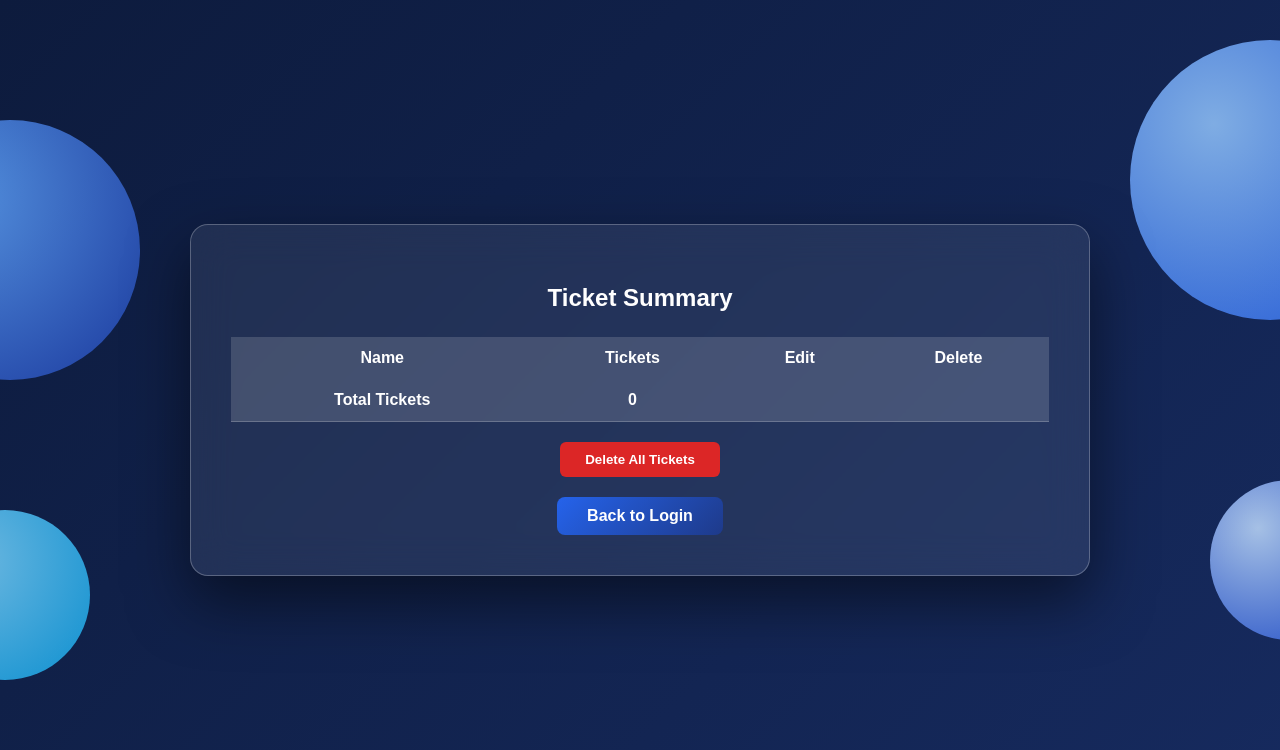
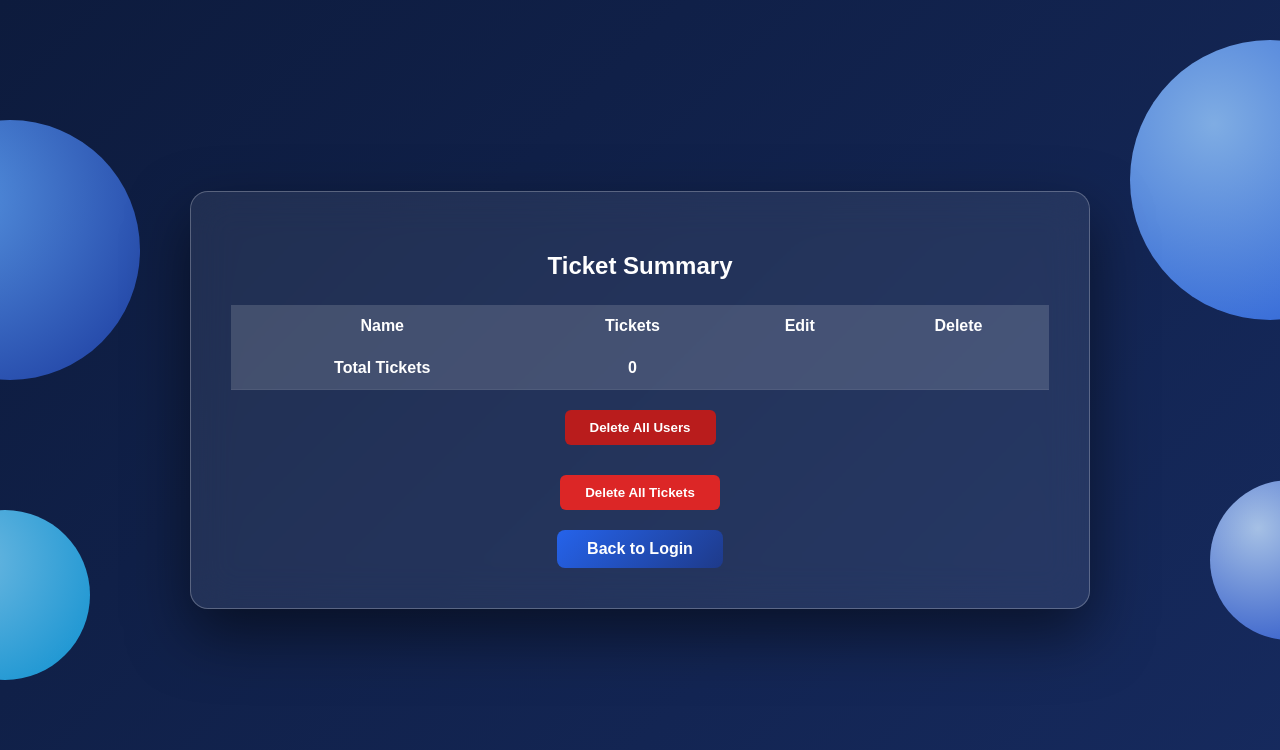
Before and after one commit to Pushti20/Ticket-system, a Flask app: page /admin/dashboard in a window 1280 px wide. Shown: the top 750 px of the page. Run offline with Flask 3, Linux system fonts and the light colour scheme; data that the repository does not hold is empty; some libraries are stand-ins or nearby versions.

Commit message:
Update admin_dashboard.html

```diff
--- a/templates/admin_dashboard.html
+++ b/templates/admin_dashboard.html
@@ -137,7 +137,14 @@ button{
     background:#dc2626;
     color:white;
     padding:10px 25px;
-    margin:20px 0 10px;
+    margin:20px 10px 10px;
+}
+
+.delete-users-btn{
+    background:#b91c1c;
+    color:white;
+    padding:10px 25px;
+    margin:20px 10px 10px;
 }
 
 .back-btn{
@@ -211,6 +218,15 @@ onsubmit="return confirm('Are you sure you want to delete this user?');">
 </table>
 </div>
 
+<!-- DELETE ALL USERS -->
+<form action="/delete_all_users" method="POST"
+onsubmit="return confirm('Are you sure you want to delete ALL users? This cannot be undone!');">
+<button type="submit" class="delete-users-btn">
+Delete All Users
+</button>
+</form>
+
+<!-- DELETE ALL TICKETS -->
 <form action="/delete_all" method="POST"
 onsubmit="return confirm('Are you sure you want to delete ALL tickets?');">
 <button type="submit" class="delete-all-btn">
```
